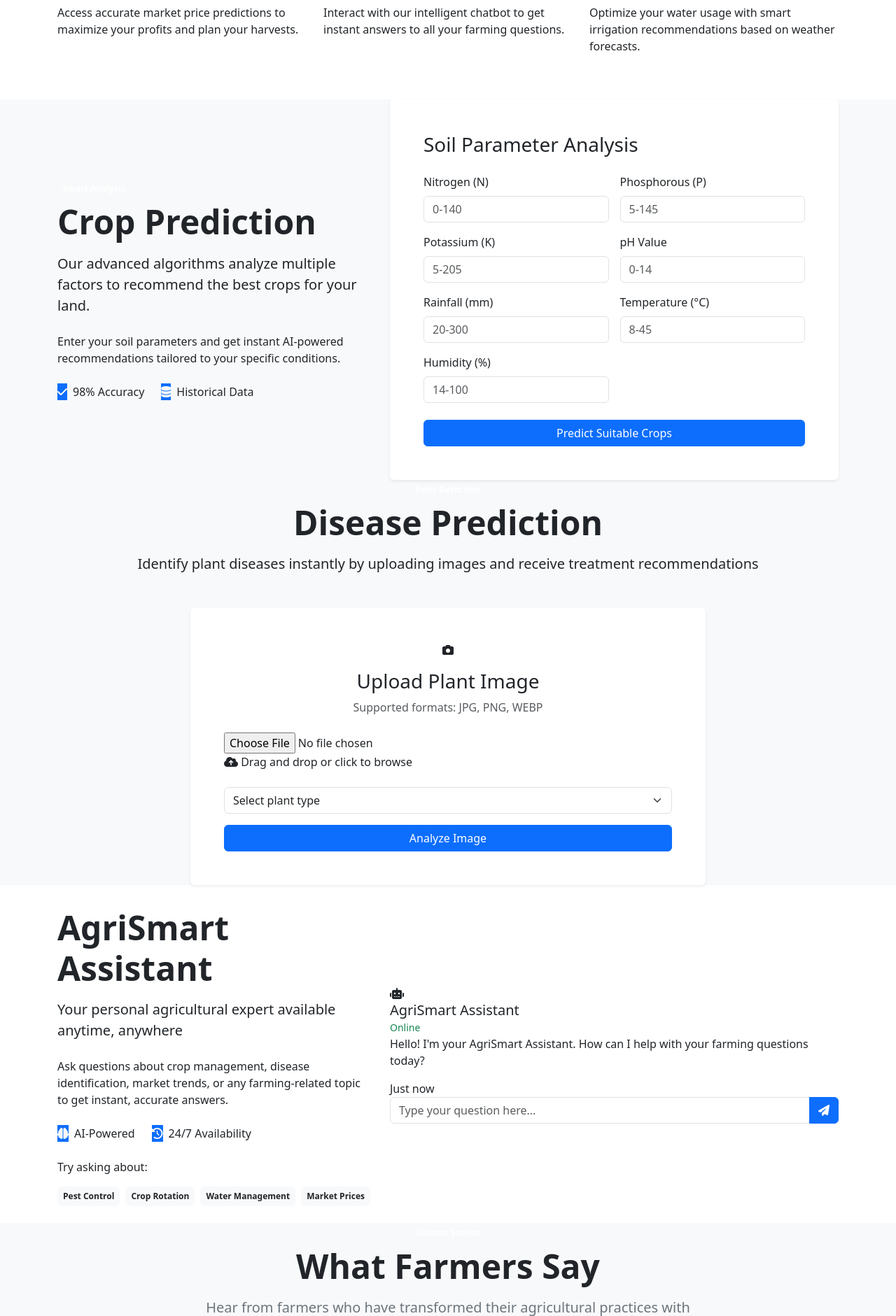
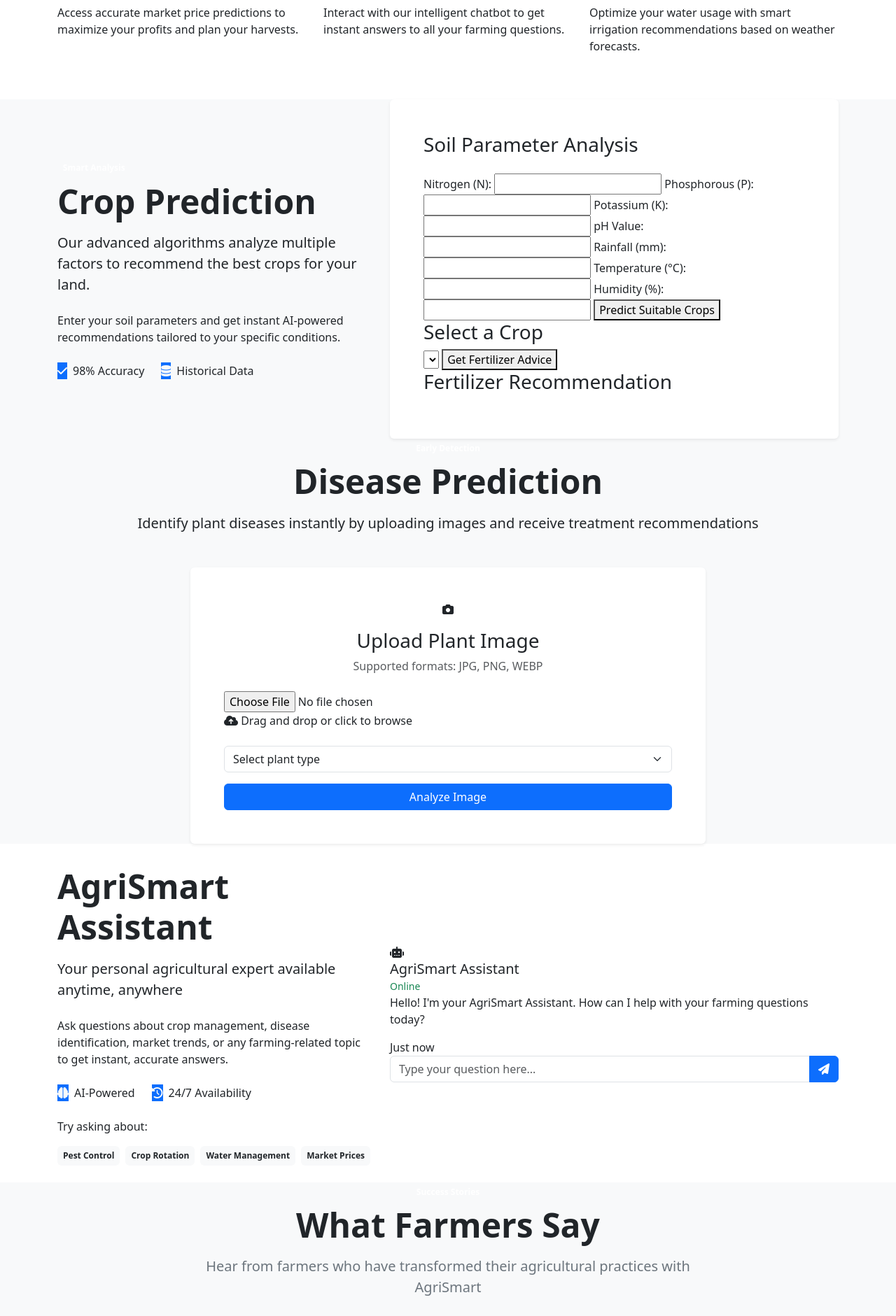
Before and after one commit to Srinjoy2004/agrismart_backend, a Flask app: page / in a window 1280 px wide. Shown: the part 1299-3180 px from the top of the page at 70% size. Run offline with Flask 3, Linux system fonts and the light colour scheme; lists and menus that the app fills with data are empty; parts of the project's set-up code (start-up, migrations or seed data) failed here and were passed over.

Commit message:
model integration done....form condition very bad

```diff
--- a/app.py
+++ b/app.py
@@ -1,38 +1,57 @@
-from flask import Flask, request, jsonify
+from flask import Flask, request, jsonify, render_template
 import joblib
 import numpy as np
 import pandas as pd
 import os
 import google.generativeai as genai
-from flask import Flask, render_template
+import logging
+from dotenv import load_dotenv
+
+# Load environment variables
+load_dotenv()
 
 app = Flask(__name__)
 
-# Load crop model & label mapping
-model = joblib.load("crop_prob_model.pkl")
-label_mapping = joblib.load("crop_label_mapping.pkl")
+from flask_cors import CORS
+CORS(app)
 
-# Load fertilizer reference data
-fertilizer_df = pd.read_csv("fertilizer.csv")
-fertilizer_df.set_index("Crop", inplace=True)
+
+# Setup logging
+logging.basicConfig(level=logging.INFO)
+
+# Load models and data
+try:
+    model = joblib.load("crop_prob_model.pkl")
+    label_mapping = joblib.load("crop_label_mapping.pkl")
+    fertilizer_df = pd.read_csv("fertilizer.csv").set_index("Crop")
+except Exception as e:
+    logging.error(f"Error loading model or data: {e}")
+    raise
 
 # Configure Gemini API
-os.environ["GOOGLE_API_KEY"] = "AIzaSyDD8QW1BggDVVMLteDygHCHrD6Ff9Dy0e8 "  # Replace safely
+os.environ["GOOGLE_API_KEY"] = "AIzaSyDD8QW1BggDVVMLteDygHCHrD6Ff9Dy0e8 "
 genai.configure(api_key=os.environ["GOOGLE_API_KEY"])
 
 def gemini_fertilizer_advice(predicted_crop, n, p, k, ideal_n, ideal_p, ideal_k):
-    prompt = f"""
-    A farmer wants to grow {predicted_crop}.
-    Ideal soil NPK values are: Nitrogen={ideal_n}, Phosphorus={ideal_p}, Potassium={ideal_k}.
-    Current soil levels are: Nitrogen={n}, Phosphorus={p}, Potassium={k}.
-    Explain what nutrients are deficient and recommend appropriate fertilizers.
-    Include names of commonly used fertilizers in India.
-    Keep the explanation simple and helpful.
-    Keep it short within 50 words.
     """
-    model = genai.GenerativeModel("gemini-2.0-flash")
-    response = model.generate_content(prompt)
-    return response.text.strip()
+    Uses Google's Gemini AI to generate fertilizer recommendations.
+    """
+    try:
+        prompt = f"""
+        A farmer wants to grow {predicted_crop}.
+        Ideal soil NPK values: Nitrogen={ideal_n}, Phosphorus={ideal_p}, Potassium={ideal_k}.
+        Current soil levels: Nitrogen={n}, Phosphorus={p}, Potassium={k}.
+        Explain what nutrients are deficient and recommend appropriate fertilizers.
+        Include names of commonly used fertilizers in India.
+        Keep it short within 50 words.
+        """
+        model = genai.GenerativeModel("gemini-2.0-flash")
+        response = model.generate_content(prompt)
+        return response.text.strip() if response.text else "Could not generate fertilizer advice. Try again later."
+    except Exception as e:
+        logging.error(f"Gemini API Error: {e}")
+        return "Fertilizer recommendation is unavailable at the moment."
+        return {e}
 
 @app.route('/')
 def index():
@@ -40,29 +59,89 @@ def index():
 
 @app.route('/recommend', methods=['POST'])
 def recommend():
-    data = request.json
-    n, p, k, temp, humidity, ph, rainfall = data["N"], data["P"], data["K"], data["temperature"], data["humidity"], data["pH"], data["rainfall"]
-    features = np.array([[n, p, k, temp, humidity, ph, rainfall]])
-    probs = model.predict_proba(features)[0]
+    try:
+        data = request.json
+        required_keys = {"N", "P", "K", "temperature", "humidity", "pH", "rainfall"}
 
-    # Get Top-5 crops
-    top5_indices = np.argsort(probs)[::-1][:5]
-    top5 = [{"crop": label_mapping[i], "probability": round(probs[i] * 100, 2)} for i in top5_indices]
-    top_crop = top5[0]["crop"]
+        # Validate input data
+        missing_keys = required_keys - data.keys()
+        if missing_keys:
+            return jsonify({"error": f"Missing required fields: {', '.join(missing_keys)}"}), 400
 
-    # Fertilizer recommendation
+        # Extract input features
+        features = np.array([[data["N"], data["P"], data["K"], data["temperature"],
+                              data["humidity"], data["pH"], data["rainfall"]]])
+
+        # Predict probabilities
+        probs = model.predict_proba(features)[0]
+
+        # Get Top-5 recommended crops
+        top5_indices = np.argsort(probs)[::-1][:5]
+        top5 = [{"crop": label_mapping[i], "probability": round(probs[i] * 100, 2)} for i in top5_indices]
+
+        return jsonify({
+            "recommendations": [crop["crop"] for crop in top5]
+        })
+
+    except Exception as e:
+        logging.error(f"Recommendation Error: {e}")
+        return jsonify({"error": "An error occurred while processing your request."}), 500
+
+@app.route('/fertilizer', methods=['POST'])
+def fertilizer():
+    """
+    Receives the selected crop from the frontend and returns fertilizer advice.
+    """
     try:
-        ideal = fertilizer_df.loc[top_crop]
-        ideal_n, ideal_p, ideal_k = ideal["N"], ideal["P"], ideal["K"]
+        # Check if request contains JSON
+        if not request.is_json:
+            logging.error("Invalid request format: Expected JSON")
+            return jsonify({"error": "Invalid request format, expected JSON"}), 400
 
-        if n < ideal_n or p < ideal_p or k < ideal_k:
-            advice = gemini_fertilizer_advice(top_crop, n, p, k, ideal_n, ideal_p, ideal_k)
-        else:
-            advice = "NPK levels are optimal. No additional fertilizer required."
-    except KeyError:
-        advice = "No fertilizer data available for this crop."
+        data = request.json
+        selected_crop = data.get("crop")
+        n, p, k = data.get("N"), data.get("P"), data.get("K")
 
-    return jsonify({"top_5_crops": top5, "fertilizer_advice": advice})
+        # Validate input fields
+        if not selected_crop:
+            logging.error("Missing crop selection")
+            return jsonify({"error": "Crop selection is required"}), 400
+        if None in [n, p, k]:
+            logging.error("Missing NPK values")
+            return jsonify({"error": "Soil NPK values (N, P, K) are required"}), 400
+
+        # Ensure fertilizer_df is available
+        if "fertilizer_df" not in globals():
+            logging.error("Fertilizer data (fertilizer_df) is not loaded")
+            return jsonify({"error": "Fertilizer data is not loaded"}), 500
+
+        # Convert crop names to lowercase to avoid case sensitivity issues
+        selected_crop = selected_crop.strip().lower()
+        fertilizer_df.index = fertilizer_df.index.str.strip().str.lower()
+
+        # Check if crop exists in DataFrame
+        if selected_crop not in fertilizer_df.index:
+            logging.error(f"No fertilizer data found for crop: {selected_crop}")
+            return jsonify({"error": f"No fertilizer data available for {selected_crop}"}), 404
+
+        # Fetch ideal NPK values for the selected crop
+        ideal_n, ideal_p, ideal_k = fertilizer_df.loc[selected_crop, ["N", "P", "K"]]
+
+        # Ensure the function exists
+        if "gemini_fertilizer_advice" not in globals():
+            logging.error("Missing function: gemini_fertilizer_advice")
+            return jsonify({"error": "Fertilizer advice function is missing"}), 500
+
+        # Get fertilizer recommendation
+        fertilizer_advice = gemini_fertilizer_advice(selected_crop, n, p, k, ideal_n, ideal_p, ideal_k)
+
+        logging.info(f"Fertilizer advice for {selected_crop}: {fertilizer_advice}")
+        return jsonify({"fertilizer_advice": fertilizer_advice})
+
+    except Exception as e:
+        logging.error(f"Unexpected error in /fertilizer route: {str(e)}", exc_info=True)
+        return jsonify({"error": "An error occurred while processing your request."}), 500
+
 
 if __name__ == '__main__':
-    app.run(debug=True)
+    app.run(debug=False)  # Disable debug mode in production
--- a/static/script.js
+++ b/static/script.js
@@ -71,101 +71,109 @@ document.addEventListener('DOMContentLoaded', function() {
 
   // Form submissions with simulated responses
 
-  // Crop Prediction Form
-  const cropForm = document.getElementById('crop-prediction-form');
-  if (cropForm) {
-    cropForm.addEventListener('submit', function(e) {
-      e.preventDefault();
+  document.getElementById("crop-prediction-form").addEventListener("submit", async function (event) {
+    event.preventDefault(); // Prevent page refresh
 
-      // Simulate loading
-      const submitBtn = this.querySelector('button[type="submit"]');
-      const originalText = submitBtn.innerHTML;
-      submitBtn.innerHTML = '<span class="spinner-border spinner-border-sm me-2" role="status" aria-hidden="true"></span> Processing...';
-      submitBtn.disabled = true;
+    // Collect input values
+    const data = {
+        N: parseFloat(document.getElementById("nitrogen").value),
+        P: parseFloat(document.getElementById("phosphorous").value),
+        K: parseFloat(document.getElementById("potassium").value),
+        pH: parseFloat(document.getElementById("pH").value),
+        rainfall: parseFloat(document.getElementById("rainfall").value),
+        temperature: parseFloat(document.getElementById("temperature").value),
+        humidity: parseFloat(document.getElementById("humidity").value)
+    };
 
-      // Simulate API call with delay
-      setTimeout(function() {
-        const resultDiv = document.getElementById('crop-result');
-        const recommendationsList = document.getElementById('crop-recommendations');
+try {
+    console.log("Sending request:", data); // Debugging
 
-        // Clear previous results
-        recommendationsList.innerHTML = '';
+    // Send request to Flask backend
+    const response = await fetch("/recommend", {
+        method: "POST",
+        headers: { "Content-Type": "application/json" },
+        body: JSON.stringify(data)
+    });
 
-        // Sample crops based on inputs (in a real app, this would come from an API)
-        const sampleCrops = [
-          'Rice',
-          'Wheat',
-          'Maize',
-          'Cotton',
-          'Sugarcane'
-        ];
+    if (!response.ok) {
+        // Try to extract error message from response body
+        let errorMessage = `HTTP error! Status: ${response.status}`;
+        try {
+            const errorResponse = await response.json();
+            errorMessage += ` - ${errorResponse.message || JSON.stringify(errorResponse)}`;
+        } catch (jsonError) {
+            console.warn("Could not parse error response JSON");
+        }
+        throw new Error(errorMessage);
+    }
 
-        // Select random 3 crops for demo
-        const selectedCrops = sampleCrops.sort(() => 0.5 - Math.random()).slice(0, 3);
+    const result = await response.json();
+    console.log("Received response:", result); // Debugging
 
-        // Add recommendations to list
-        selectedCrops.forEach(crop => {
-          const li = document.createElement('li');
-          li.textContent = crop;
-          recommendationsList.appendChild(li);
+    let crops = result.top_5_crops || result.recommendations;
+    if (crops && crops.length > 0) {
+        let dropdown = document.getElementById("crop-dropdown");
+        dropdown.innerHTML = ""; // Clear previous options
+
+        crops.forEach(crop => {
+            let option = document.createElement("option");
+            if (result.top_5_crops) {
+                option.value = crop.crop;
+                option.textContent = `${crop.crop} (${crop.probability}%)`;
+            } else {
+                option.value = crop;
+                option.textContent = crop;
+            }
+            dropdown.appendChild(option);
         });
 
-        // Show results
-        resultDiv.classList.remove('d-none');
+        document.getElementById("crop-selection-section").classList.remove("hidden"); // Show dropdown
+        document.getElementById("crop-selection").style.display = "block";
+    } else {
+        alert("No crops recommended. Try different inputs.");
+    }
+} catch (error) {
+    console.error("Error fetching crop recommendations:", error);
+    alert(error.message);
+}
+});
 
-        // Reset button
-        submitBtn.innerHTML = originalText;
-        submitBtn.disabled = false;
+document.getElementById("get-fertilizer-btn").addEventListener("click", async function () {
+    let selectedCrop = document.getElementById("crop-dropdown").value;
 
-        // Scroll to results
-        resultDiv.scrollIntoView({ behavior: 'smooth', block: 'nearest' });
-      }, 1500);
-    });
-  }
+    if (!selectedCrop) {
+        alert("Please select a crop first.");
+        return;
+    }
 
-  // Fertilizer Prediction Form
-  const fertilizerForm = document.getElementById('fertilizer-prediction-form');
-  if (fertilizerForm) {
-    fertilizerForm.addEventListener('submit', function(e) {
-      e.preventDefault();
+    try {
+        const response = await fetch("/fertilizer", {
+            method: "POST",
+            headers: { "Content-Type": "application/json" },
+            body: JSON.stringify({
+                crop: selectedCrop,
+                N: parseFloat(document.getElementById("nitrogen").value),
+                P: parseFloat(document.getElementById("phosphorous").value),
+                K: parseFloat(document.getElementById("potassium").value)
+            })
+        });
 
-      // Simulate loading
-      const submitBtn = this.querySelector('button[type="submit"]');
-      const originalText = submitBtn.innerHTML;
-      submitBtn.innerHTML = '<span class="spinner-border spinner-border-sm me-2" role="status" aria-hidden="true"></span> Processing...';
-      submitBtn.disabled = true;
+        if (!response.ok) {
+            throw new Error(`HTTP error! Status: ${response.status}`);
+        }
 
-      // Simulate API call with delay
-      setTimeout(function() {
-        const resultDiv = document.getElementById('fertilizer-result');
-        const recommendation = document.getElementById('fertilizer-recommendation');
+        const result = await response.json();
+        document.getElementById("fertilizer-advice").textContent = result.fertilizer_advice;
+        document.getElementById("fertilizer-advice-section").classList.remove("hidden"); // Show advice
+    } catch (error) {
+        console.error("Error fetching fertilizer advice:", error);
+        alert("Failed to fetch fertilizer advice. Please check your server.");
+    }
+});
 
-        // Get crop type for personalized message
-        const cropType = document.getElementById('crop-type').value;
 
-        // Sample fertilizer recommendations (in a real app, this would come from an API)
-        const recommendations = [
-          `Based on your soil analysis, we recommend using NPK 14-7-14 fertilizer for optimal ${cropType} growth. Apply 250 kg/ha in split doses.`,
-          `Your soil shows nitrogen deficiency. We recommend using Urea (46-0-0) at 100 kg/ha to maximize ${cropType} yield.`,
-          `For your ${cropType} crop, we recommend a balanced approach with NPK 20-10-10 fertilizer applied at 200 kg/ha, followed by micronutrient spray.`
-        ];
 
-        // Select random recommendation for demo
-        const selectedRecommendation = recommendations[Math.floor(Math.random() * recommendations.length)];
-        recommendation.textContent = selectedRecommendation;
 
-        // Show results
-        resultDiv.classList.remove('d-none');
-
-        // Reset button
-        submitBtn.innerHTML = originalText;
-        submitBtn.disabled = false;
-
-        // Scroll to results
-        resultDiv.scrollIntoView({ behavior: 'smooth', block: 'nearest' });
-      }, 1500);
-    });
-  }
 
   // Disease Prediction Form
   const diseaseForm = document.getElementById('disease-prediction-form');
--- a/templates/index.html
+++ b/templates/index.html
@@ -204,42 +204,48 @@
           <div class="card border-0 shadow-sm">
             <div class="card-body p-4 p-md-5">
               <h3 class="card-title mb-4">Soil Parameter Analysis</h3>
-              <form id="crop-prediction-form">
-                <div class="row g-3">
-                  <div class="col-md-6">
-                    <label for="nitrogen" class="form-label">Nitrogen (N)</label>
-                    <input type="number" class="form-control" id="nitrogen" placeholder="0-140" required>
-                  </div>
-                  <div class="col-md-6">
-                    <label for="phosphorous" class="form-label">Phosphorous (P)</label>
-                    <input type="number" class="form-control" id="phosphorous" placeholder="5-145" required>
-                  </div>
-                  <div class="col-md-6">
-                    <label for="potassium" class="form-label">Potassium (K)</label>
-                    <input type="number" class="form-control" id="potassium" placeholder="5-205" required>
-                  </div>
-                  <div class="col-md-6">
-                    <label for="ph" class="form-label">pH Value</label>
-                    <input type="number" step="0.1" class="form-control" id="ph" placeholder="0-14" required>
-                  </div>
-                  <div class="col-md-6">
-                    <label for="rainfall" class="form-label">Rainfall (mm)</label>
-                    <input type="number" step="0.1" class="form-control" id="rainfall" placeholder="20-300" required>
-                  </div>
-                  <div class="col-md-6">
-                    <label for="temperature" class="form-label">Temperature (°C)</label>
-                    <input type="number" step="0.1" class="form-control" id="temperature" placeholder="8-45" required>
-                  </div>
-                  <div class="col-md-6">
-                    <label for="humidity" class="form-label">Humidity (%)</label>
-                    <input type="number" step="0.1" class="form-control" id="humidity" placeholder="14-100" required>
-                  </div>
+                <!-- Crop Prediction Form -->
+    <form id="crop-prediction-form">
+      <label for="nitrogen">Nitrogen (N):</label>
+      <input type="number" id="nitrogen" required>
 
-                  <div class="col-12 mt-4">
-                    <button type="submit" class="btn btn-primary w-100">Predict Suitable Crops</button>
-                  </div>
-                </div>
-              </form>
+      <label for="phosphorous">Phosphorous (P):</label>
+      <input type="number" id="phosphorous" required>
+
+      <label for="potassium">Potassium (K):</label>
+      <input type="number" id="potassium" required>
+
+      <label for="pH">pH Value:</label>
+      <input type="number" id="pH" step="0.1" required>
+
+      <label for="rainfall">Rainfall (mm):</label>
+      <input type="number" id="rainfall" step="0.1" required>
+
+      <label for="temperature">Temperature (°C):</label>
+      <input type="number" id="temperature" step="0.1" required>
+
+      <label for="humidity">Humidity (%):</label>
+      <input type="number" id="humidity" step="0.1" required>
+
+      <button type="submit">Predict Suitable Crops</button>
+  </form>
+
+  <!-- Crop Selection Dropdown (Hidden Initially) -->
+  <div id="crop-selection-section" class="hidden">
+      <h3>Select a Crop</h3>
+      <select id="crop-dropdown"></select>
+      <button id="get-fertilizer-btn" type="submit">Get Fertilizer Advice</button>
+
+  </div>
+
+  <!-- Fertilizer Advice Section (Hidden Initially) -->
+  <div id="fertilizer-advice-section" class="hidden">
+      <h3>Fertilizer Recommendation</h3>
+      <p id="fertilizer-advice"></p>
+  </div>
+
+
+
               <div id="crop-result" class="mt-4 d-none">
                 <div class="alert alert-success">
                   <h5 class="alert-heading">Recommended Crops:</h5>
```
Also changed, not shown: 1 other file.
